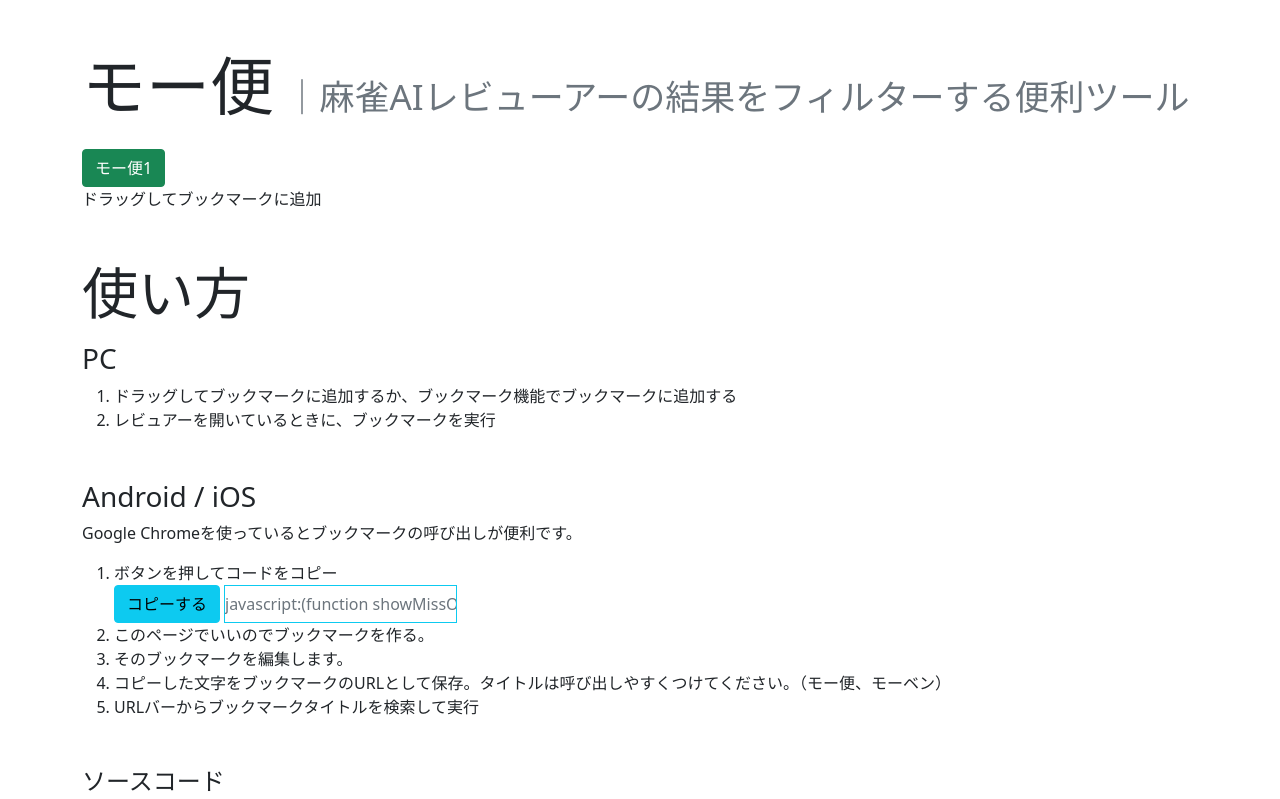
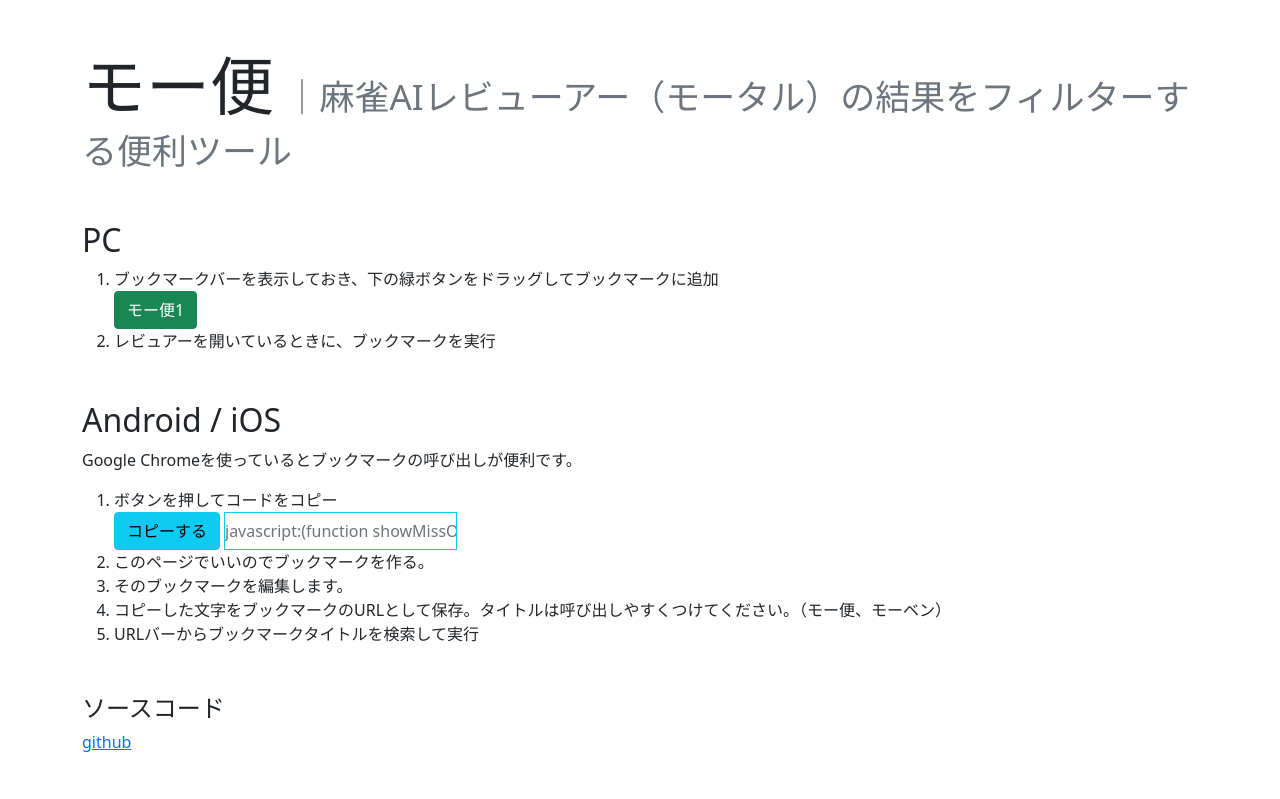
Before and after one commit to sakapun/mjai_bookmarklet, a plain HTML site: page index.html in a window 1280 px wide. Shown: the top 799 px of the page. Drawn offline with nearby package versions, Linux system fonts and the light colour scheme.

Commit message:
ちゃんとした

```diff
--- a/index.html
+++ b/index.html
@@ -8,7 +8,7 @@
     <!-- Bootstrap CSS -->
     <link href="https://cdn.jsdelivr.net/npm/bootstrap@5.0.2/dist/css/bootstrap.min.css" rel="stylesheet" integrity="sha384-EVSTQN3/azprG1Anm3QDgpJLIm9Nao0Yz1ztcQTwFspd3yD65VohhpuuCOmLASjC" crossorigin="anonymous">
 
-    <title>モー便｜麻雀AIレビューアーの結果をフィルターする便利ツール</title>
+    <title>モー便｜麻雀AIレビューアー（モータル）の結果をフィルターする便利ツール</title>
     <style>
 
     </style>
@@ -17,25 +17,27 @@
 <div class="container">
     <h1 class="main_h1 mt-5">
         <span class="display-3">モー便</span>
-        <small class="text-muted">｜麻雀AIレビューアーの結果をフィルターする便利ツール</small>
+        <small class="text-muted">｜麻雀AIレビューアー（モータル）の結果をフィルターする便利ツール</small>
     </h1>
-    <a id="savebtn2"
-       class="btn btn-success mt-3"
-       rel="sidebar"
-       href='javascript:(function showMissOnly() {    const gradeThreshold = Number.parseInt(window.prompt("一致度順位がこの順位より悪い時", "2"));    const firstThreshold = gradeThreshold >= 3 ? 100 : Number.parseInt(window.prompt("２位の場合のしきい値", "70"));    const turnList = document.querySelectorAll("details.collapse");    for (const turn of turnList) {        const turnInfo = turn.querySelector(".turn-info");        if (turnInfo !== null) {            const orderLoss = turnInfo.querySelector(".order-loss");            const firstScore = Number.parseFloat(turn.querySelector("details>table>tbody>tr>td:nth-child(3)>span").title);            const yourGrade = orderLoss ? Number.parseInt(orderLoss.textContent.replace(" #", "")) : 1;            if (gradeThreshold === 2 && yourGrade === 2 && firstScore >= firstThreshold ) {                turn.setAttribute("open", "");            } else if (yourGrade !== 2 && gradeThreshold <= yourGrade) {                turn.setAttribute("open", "");            } else {                turn.removeAttribute("open");            }        }    }})();'>
-        モー便1
-    </a>
-    <p>ドラッグしてブックマークに追加</p>
-    <h2 class="main_h2 display-4 mt-5">使い方</h2>
-    <div class="howto_pc mt-3">
-        <h3>PC</h3>
+    <div class="howto_pc mt-5">
+        <h2>PC</h2>
         <ol>
-            <li>ドラッグしてブックマークに追加するか、ブックマーク機能でブックマークに追加する</li>
+            <li>
+                <div>
+                    <span>ブックマークバーを表示しておき、下の緑ボタンをドラッグしてブックマークに追加<br /></span>
+                    <a id="savebtn2"
+                       class="btn btn-success"
+                       rel="sidebar"
+                       href='javascript:(function showMissOnly() {    const gradeThreshold = Number.parseInt(window.prompt("一致度順位がこの順位より悪い時", "2"));    const firstThreshold = gradeThreshold >= 3 ? 100 : Number.parseInt(window.prompt("２位の場合のしきい値", "70"));    const turnList = document.querySelectorAll("details.collapse");    for (const turn of turnList) {        const turnInfo = turn.querySelector(".turn-info");        if (turnInfo !== null) {            const orderLoss = turnInfo.querySelector(".order-loss");            const firstScore = Number.parseFloat(turn.querySelector("details>table>tbody>tr>td:nth-child(3)>span").title);            const yourGrade = orderLoss ? Number.parseInt(orderLoss.textContent.replace(" #", "")) : 1;            if (gradeThreshold === 2 && yourGrade === 2 && firstScore >= firstThreshold ) {                turn.setAttribute("open", "");            } else if (yourGrade !== 2 && gradeThreshold <= yourGrade) {                turn.setAttribute("open", "");            } else {                turn.removeAttribute("open");            }        }    }})();'>
+                        モー便1
+                    </a>
+                </div>
+            </li>
             <li>レビュアーを開いているときに、ブックマークを実行</li>
         </ol>
     </div>
     <div class="howto_chrome mt-5">
-        <h3>Android / iOS</h3>
+        <h2>Android / iOS</h2>
         <p>Google Chromeを使っているとブックマークの呼び出しが便利です。</p>
         <ol>
             <li>
```
